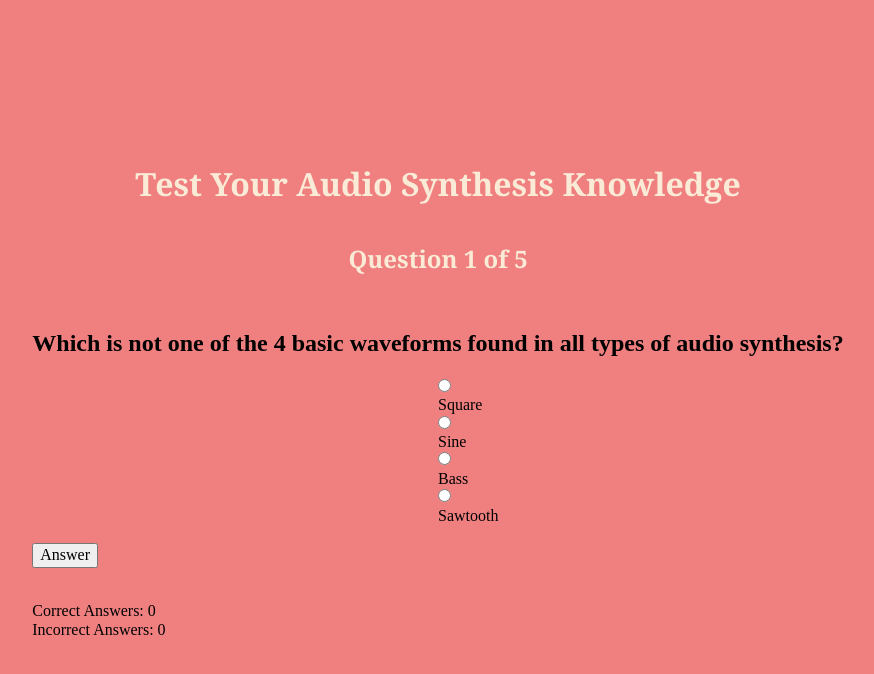
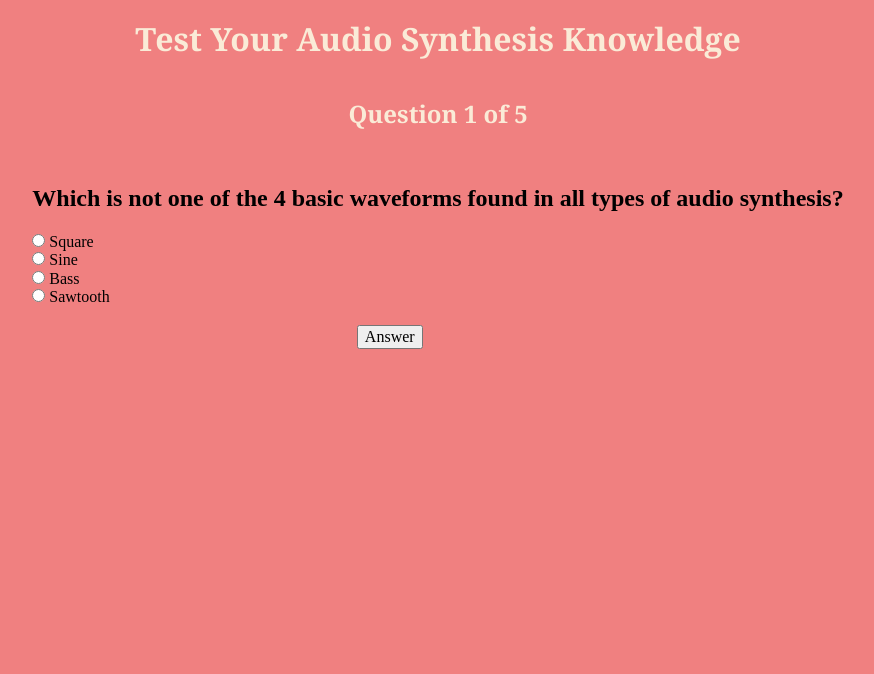
Before and after one commit to jsmartdev/Quiz-App-Wireframe, a plain HTML site: page index.html in a window 1280 px wide. Both pictures are taken after a click on the input "Play". Shown: the whole page, without its empty margins (202-1076 px from the left). Drawn offline with nearby package versions, Linux system fonts and the light colour scheme.

Commit message:
improved question page alignment

```diff
--- a/app.css
+++ b/app.css
@@ -9,8 +9,6 @@
 
 .global {
   background-color: lightcoral;
-  width: 100vw;
-  height: 100vh;
   display: flex;
   flex-direction: column;
   justify-content: center;
@@ -23,8 +21,6 @@
   text-align: center;
 }
 
-.strt-sqnc {
-}
 
 .pls-prs-ply {
   color: antiquewhite;
@@ -55,13 +51,20 @@
 text-align: center;
 }
 
-.choices {
-margin-right: 50%;
-margin-left: 50%;
+.answrs-cntnr {
 }
 
-.score {
+.answr-btn-cntnr {
+align-content: center;
+width: 20%;
+margin-left: 40%;
+margin-right: 40%;
+}
 
+.advnc-cntnr {
+  width: 20%;
+  margin-left: 40%;
+  margin-right: 50%;
 }
 
 /** Buttons*/
@@ -73,7 +76,7 @@ margin-right: 43%;
 }
 
 .answr-btn {
-
+  text-align: left;
 }
 
 .advnc-btn {
--- a/app.js
+++ b/app.js
@@ -78,7 +78,7 @@ function questionTemplate() {
   return `<form id="qstn"><h2 class="qstn-nmbr">Question ${store.questionNumber + 1} of ${store.questions.length}</h2>
   <br>
   <h2 class="qstn-txt"> ${store.questions[store.questionNumber].question}</h2>
-  <div class="choices">
+  <div class="answrs-cntnr">
   <input type="radio" id="answer1" name="answer" value="${store.questions[store.questionNumber].answers[0]}" class="answer1" required>
   <label class="answr-btn" for="answer1">${store.questions[store.questionNumber].answers[0]}</label>
   <br>
@@ -92,11 +92,9 @@ function questionTemplate() {
   <label class="answr-btn" for="answer4">${store.questions[store.questionNumber].answers[3]}</label>
   </div>
   <br>
-  <div class="answr-cntnr">
+  <div class="answr-btn-cntnr">
   <input class='answr-btn' type='submit' value="Answer"></input>
   </div>
-  <br>
-  <p class="score">Correct Answers: ${store.score}<br>Incorrect Answers: ${store.incorrect}</p>
   </form>`;
 }
 
@@ -163,12 +161,12 @@ function handleAnswer() {
     store.questionNumber += 1;
     if (answer === currentQuestion.correctAnswer) {
       store.score += 1;
-      store.response = "That is Correct!";
+      store.response = "That is indeed correct!";
       renderResponse();
     }
     else {
       store.incorrect += 1;
-      store.response = `Sorry, the answer is ${currentQuestion.correctAnswer}`;
+      store.response = `Sorry, the answer is: "${currentQuestion.correctAnswer}"`;
       renderResponse();
     }
 });
```
